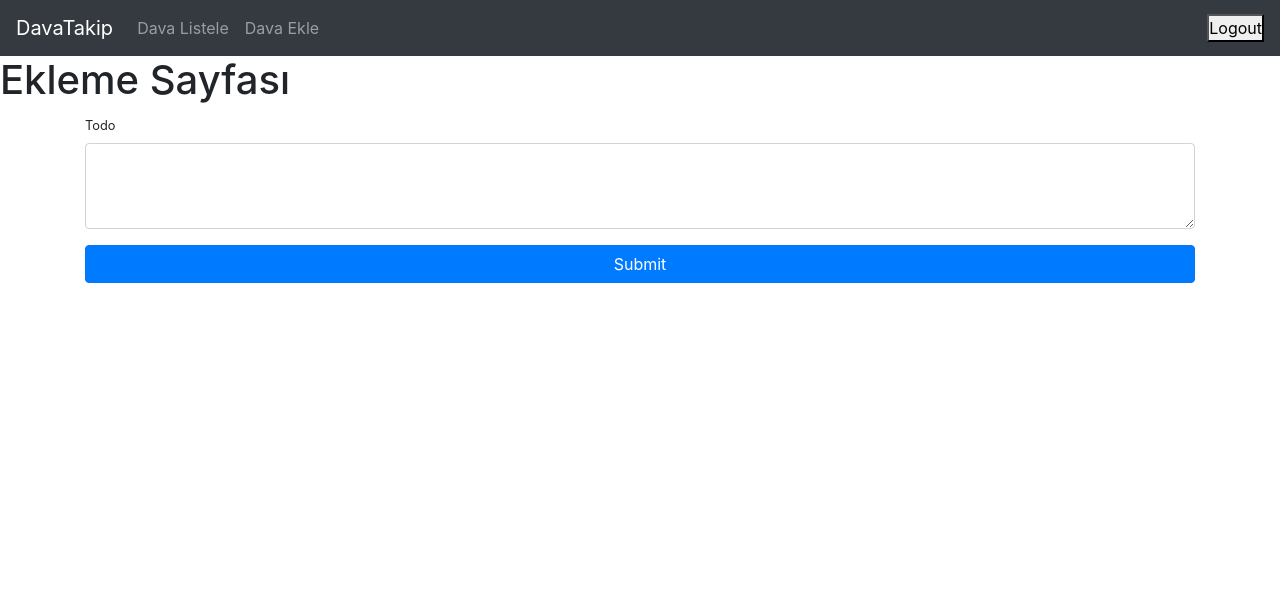
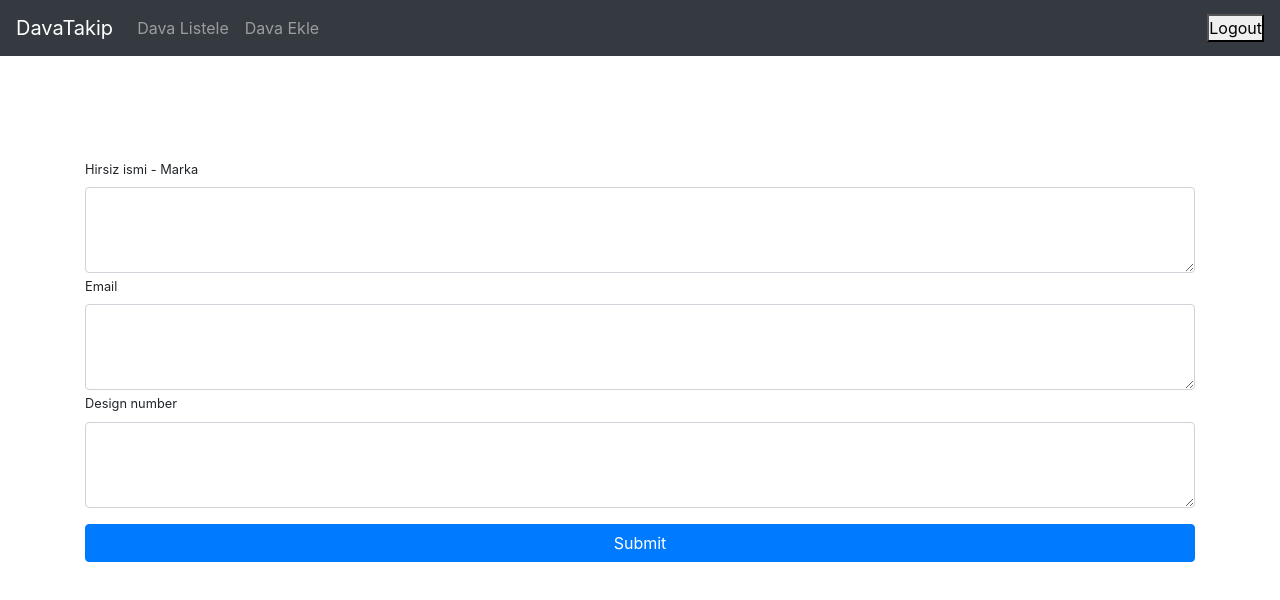
Before and after one commit to fport/dava-takip-frontend, a React (Create React App) app: page /add in a window 1280 px wide. Shown: the top 600 px of the page. Built offline with nearby package versions, Linux system fonts and the light colour scheme; sample sign-in values are in the browser's storage.

Commit message:
:zap: always blue
always blue

```diff
--- a/src/components/AddInfo/index.js
+++ b/src/components/AddInfo/index.js
@@ -3,16 +3,24 @@ import axios from "axios";
 import { Button, Form } from "react-bootstrap";
 
 const AddInfo = () => {
-  const [dava, setDava] = useState("");
+  const [name, setName] = useState("");
+  const [email, setEmail] = useState("");
+  const [entrollnumber, setEntrollnumber] = useState("");
 
   const addDava = async (e) => {
     e.preventDefault();
 
     const url = "http://localhost:5000";
 
-    const res = await axios.post(`${url}/api/todo`, {
-      todo: dava,
+    const res = await axios.post(`${url}/api/dava`, {
+      name: name,
+      email: email,
+      entrollnumber: entrollnumber,
     });
+
+    setName("");
+    setEmail("");
+    setEntrollnumber("");
   };
 
   return (
@@ -20,11 +28,23 @@ const AddInfo = () => {
       <div className="container">
         <Form>
           <Form.Group controlId="exampleForm.ControlTextarea1">
-            <Form.Label>Todo</Form.Label>
+            <Form.Label>Hirsiz ismi - Marka</Form.Label>
             <Form.Control
               as="textarea"
               rows={3}
-              onChange={(e) => setDava(e.target.value)}
+              onChange={(e) => setName(e.target.value)}
+            />
+            <Form.Label>Email</Form.Label>
+            <Form.Control
+              as="textarea"
+              rows={3}
+              onChange={(e) => setEmail(e.target.value)}
+            />
+            <Form.Label>Design number</Form.Label>
+            <Form.Control
+              as="textarea"
+              rows={3}
+              onChange={(e) => setEntrollnumber(e.target.value)}
             />
           </Form.Group>
           <Button variant="primary" type="submit" onClick={addDava}>
--- a/src/components/GetInfo/index.js
+++ b/src/components/GetInfo/index.js
@@ -1,5 +1,6 @@
 import { useState, useEffect } from "react";
 import axios from "axios";
+import "./style.css";
 
 const Main = () => {
   const [todo, setTodo] = useState([]);
@@ -9,15 +10,19 @@ const Main = () => {
   }, []);
 
   const fetchTodo = async () => {
-    const todox = await axios.get(`http://localhost:5000/api/todo`);
-    setTodo(todox.data.data);
+    const todox = await axios.get(`http://localhost:5000/api/dava`);
+    setTodo(todox.data.dava);
   };
 
   return (
     <div>
       <div className="container">
         {todo.map((item) => (
-          <div key={item._id}>{item.todo}</div>
+          <div className="davake" key={item._id}>
+            <p>hirsiz isim : {item.name}</p>
+            <p>email : {item.email}</p>
+            <p>design number : {item.entrollnumber}</p>
+          </div>
         ))}
       </div>
     </div>
--- a/src/components/GetInfo/style.css
+++ b/src/components/GetInfo/style.css
@@ -0,0 +1,12 @@
+.container {
+    width:1440px;
+    margin-top: 100px;
+}
+
+.davake {
+    border:1px solid #000;
+    background:#1B1C1D;
+    color:#fff;
+    padding: 10px;
+    margin-bottom: 25px;
+}
--- a/src/components/Navbars/index.js
+++ b/src/components/Navbars/index.js
@@ -8,8 +8,10 @@ const Navbars = () => {
 
   return (
     <>
-      <Navbar bg="dark" variant="dark">
+      <Navbar bg="dark" variant="dark" expand="lg">
         <Navbar.Brand href="/">DavaTakip</Navbar.Brand>
+        <Navbar.Toggle aria-controls="basic-navbar-nav" />
+        <Navbar.Collapse id="basic-navbar-nav">
           <Nav className="mr-auto">
             <Nav.Link href="/main">Dava Listele</Nav.Link>
             <Nav.Link href="/add">Dava Ekle</Nav.Link>
@@ -18,9 +20,8 @@ const Navbars = () => {
             <Link to="/login" style={{ color: "#1FB79B" }}>
               <button onClick={deleteItems}>Logout</button>
             </Link>
-          {/* <FormControl type="text" placeholder="Search" className="mr-sm-2" /> */}
-          {/* <Button variant="outline-info">Search</Button> */}
           </Form>
+        </Navbar.Collapse>
       </Navbar>
     </>
   );
--- a/src/screens/AddHırkız.js
+++ b/src/screens/AddHırkız.js
@@ -4,7 +4,6 @@ const AddHırkız = () => {
   return (
     <div>
       <Navbar />
-      <h1>Ekleme Sayfası</h1>
       <AddInfo />
     </div>
   );
```
Also changed, not shown: 1 other file (tests, documents, lock files or other folders). Lines whose indentation alone changed are shown as unchanged.
